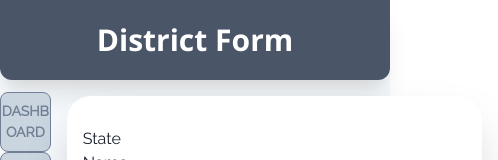
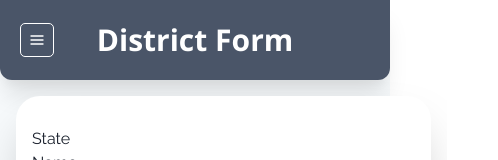
Before and after one commit to dhruvm420/reactProject, a React (Vite) app: page /createDistrict in a window 390 px wide. Shown: the top 160 px of the page, 498 px wide, since content can reach past the window. Built offline with nearby package versions, Linux system fonts and the light colour scheme; no server answers.

Commit message:
added hamburger button

```diff
--- a/src/components/header.jsx
+++ b/src/components/header.jsx
@@ -1,17 +1,41 @@
-import { Box, Flex, Heading } from "@chakra-ui/react";
+import { Flex, Heading } from "@chakra-ui/react";
+import { HamburgerIcon } from "@chakra-ui/icons";
 export default function Header(props) {
   return (
+    <>
       <Flex
         justifyContent="center"
+        alignItems="center"
         borderBottomLeftRadius="xl"
         borderBottomRightRadius="xl"
         boxShadow="xl"
         py="5"
         bg="gray.600"
       >
-      <Heading as="h1" color="white">
+        <Flex
+          position={"absolute"}
+          left="5"
+          flexDirection="column"
+          border="1px"
+          borderColor={"white"}
+          borderRadius="5"
+          justifyContent="center"
+          p="2"
+          color="white"
+          onClick={props.toggle}
+          _hover={{
+            background: "gray.200",
+            cursor: "pointer",
+            color: "gray.600",
+            borderColor: "gray.600",
+          }}
+        >
+          <HamburgerIcon />
+        </Flex>
+        <Heading justifySelf="center" as="h1" color="white">
           {props.title}
         </Heading>
       </Flex>
+    </>
   );
 }
--- a/src/routes/root.jsx
+++ b/src/routes/root.jsx
@@ -2,13 +2,20 @@ import { Box, Flex } from "@chakra-ui/react";
 import Header from "../components/header";
 import Sidebar from "../components/sidebar";
 import ScrollToTop from "../components/scrollToTop";
+import { useState } from "react";
 export default function Root({ children, title }) {
+  const [isSidebarOpen, setIsSidebarOpen] = useState(false);
+
+  const toggleSidebar = () => {
+    setIsSidebarOpen(!isSidebarOpen);
+  };
+
   ScrollToTop();
   return (
     <Box bg="#f7fafc">
-      <Header title={title} />
+      <Header title={title} toggle={toggleSidebar} />
       <Flex>
-        <Sidebar />
+        {isSidebarOpen && <Sidebar />}
         {children}
       </Flex>
     </Box>
```
Also changed, not shown: src/routes/Forms/companyProfile.jsx (+42 -67 lines). Lines whose indentation alone changed are shown as unchanged.
